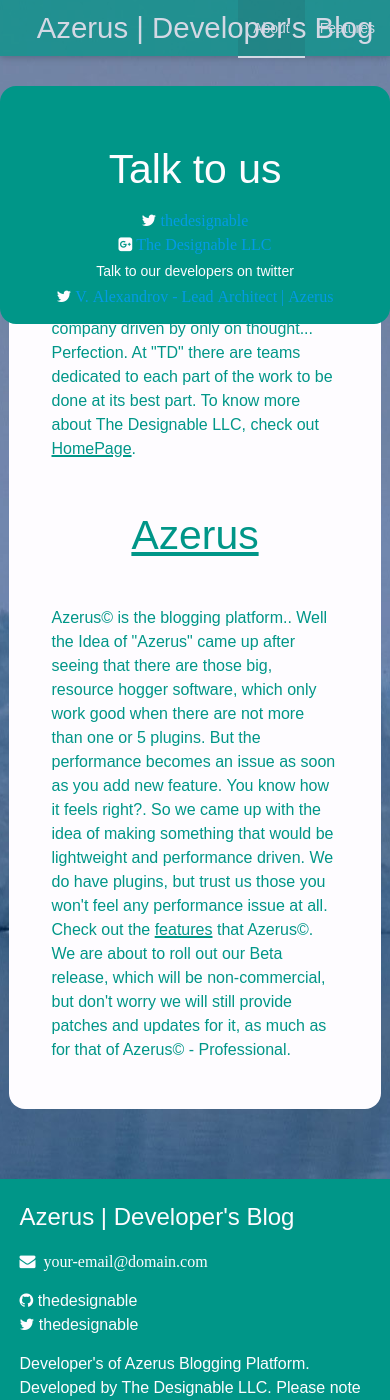
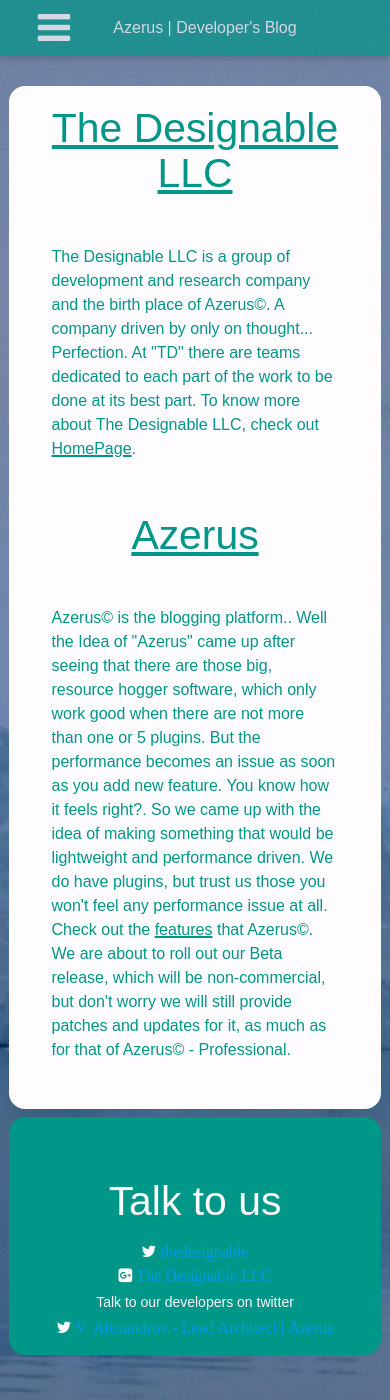
Before and after one commit to aidataguy/thedesignable_azerus, a Jekyll site: the page built from about.html, in a window 390 px wide and 1400 px high. Built offline with Jekyll 4.4.1, drawn with Linux system fonts in a browser that asks for light colours; nearby versions of some CDN libraries; some web fonts are replaced.

Commit message:
Finished side nav , fixed mobile view issue.

```diff
--- a/_includes/head.html
+++ b/_includes/head.html
@@ -13,6 +13,4 @@
   <script src='https://cdnjs.cloudflare.com/ajax/libs/wow/1.1.2/wow.js'></script>
    <script src='/js/scripts.js' type="text/javascript"></script>
   <script src='/js/bin/materialize.js' type="text/javascript"></script>
-
-
 </head>
--- a/_includes/header.html
+++ b/_includes/header.html
@@ -3,11 +3,17 @@
   <div class="nav-wrapper">
     <nav class = "teal navigator">
     <a class="brand-logo" href="{{ site.baseurl }}/">{{ site.title }}</a>
-    <ul class="right">
+    <ul class="right hide-on-small-and-down">
          {% assign pages_list = site.pages %}
           {% assign group = 'navigation' %}
           {% include pages_list %}
      </ul>
+     <ul id="slide-out" class="side-nav">
+         {% assign pages_list = site.pages %}
+          {% assign group = 'navigation' %}
+          {% include pages_list %}
+     </ul>
+     <a href="#" data-activates="slide-out" class="button-collapse"><i class="fa fa-navicon "></i></a>
     </nav>
   </div>
 </div>
--- a/_sass/_base.scss
+++ b/_sass/_base.scss
@@ -23,15 +23,33 @@
     display: flex;
     min-height: 100vh;
     flex-direction: column;
+
 }
 
-  main {
-    flex: 1 0 auto;
-  }
+
+@include media-query ($on-small){
+    body{
+    overflow: visible !important;
+    }
+}
+
+@include media-query ($on-palm){
+    body{
+    overflow: visible !important;
+    }
+}
+
+main {
+   flex: 1 0 auto;
+}
 
 body{
     background: url('/assets/bg.jpg') center center no-repeat;
 }
+
+//html{
+//    overflow: hidden;
+//}
 
 
 /**
@@ -162,16 +180,96 @@
 /**
  * Icons
  */
-.icon {
+@include media-query($on-small){
+    .brand-logo{
+        font-size: 1em !important;
+        padding-left: 1em !important;
+    }
+}
 
-    > svg {
-        display: inline-block;
-        width: 16px;
-        height: 16px;
-        vertical-align: middle;
 
-        path {
-            fill: $grey-color;
+@include media-query($on-small){
+    .fa-navicon{
+        padding-left: 1em;
+    }
+}
+
+@include media-query($on-small){
+    .active {
+    background-color: $teal;
+    }
+}
+
+@include media-query($on-palm){
+    .active {
+    background-color: $teal;
+    }
+}
+
+@include media-query($on-palm){
+    .fa-navicon{
+        padding-left: 1em;
+    }
+}
+
+@include media-query($on-palm){
+    .brand-logo{
+        font-size: 1em !important;
+        padding-left: 1em !important;
+    }
+}
+
+@include media-query($on-palm){
+    .sidebar{
+        position: inherit !important;
+        font-family: $base-font-family;
+        background-color: $teal;
+        border-radius: 1em;
+        color: $milk;
+        text-align: center;
+        .title{
+        padding-top: 1em;
+    }
+
+    li.links{
+        text-decoration: none !important;
+    }
+    }
+    .context{
+        font-family: $base-font-family;
+        background-color: $milk;
+        color: $teal;
+        border-radius: 1em;
+        .title{
+        text-decoration: solid $teal underline;
         }
     }
 }
+
+@include media-query($on-small){
+    .sidebar{
+        position: inherit !important;
+        font-family: $base-font-family;
+        background-color: $teal;
+        border-radius: 1em;
+        color: $milk;
+        text-align: center;
+        margin-top: 0.50em;
+        .title{
+        padding-top: 1em;
+    }
+
+    li.links{
+        text-decoration: none !important;
+        }
+    }
+    .context{
+        font-family: $base-font-family;
+        background-color: $milk;
+        color: $teal;
+        border-radius: 1em;
+        .title{
+            text-decoration: solid $teal underline;
+       }
+    }
+}
--- a/_sass/_layout.scss
+++ b/_sass/_layout.scss
@@ -285,3 +285,10 @@
         float: none;
     }
 }
+
+ul.side-nav {
+    background-color: $milk;
+    li{
+    color: $teal;
+    }
+}
--- a/css/main.scss
+++ b/css/main.scss
@@ -27,11 +27,11 @@
 
 $on-palm:          600px;
 $on-laptop:        800px;
-
+$on-small:         480px;
 
 
 // Using media queries with like this:
-// @include media-query($on-palm) {
+//@include media-query($on-palm) {
 //     .wrapper {
 //         padding-right: $spacing-unit / 2;
 //         padding-left: $spacing-unit / 2;
@@ -43,11 +43,6 @@
     }
 }
 
-.hiddendiv, .common{
-	.lean-overlay{
-	display: none !important;
-	}
-}
 
 
 // Import partials from `sass_dir` (defaults to `_sass`)
--- a/js/scripts.js
+++ b/js/scripts.js
@@ -17,3 +17,10 @@
     )
 new WOW().init();
 });
+
+$( document ).ready(function (){
+  $('.button-collapse').sideNav({
+      menuWidth: 300, // Default is 240
+      closeOnClick: true, // Closes side-nav on <a> clicks, useful for Angular/Meteor
+    });
+});
```
